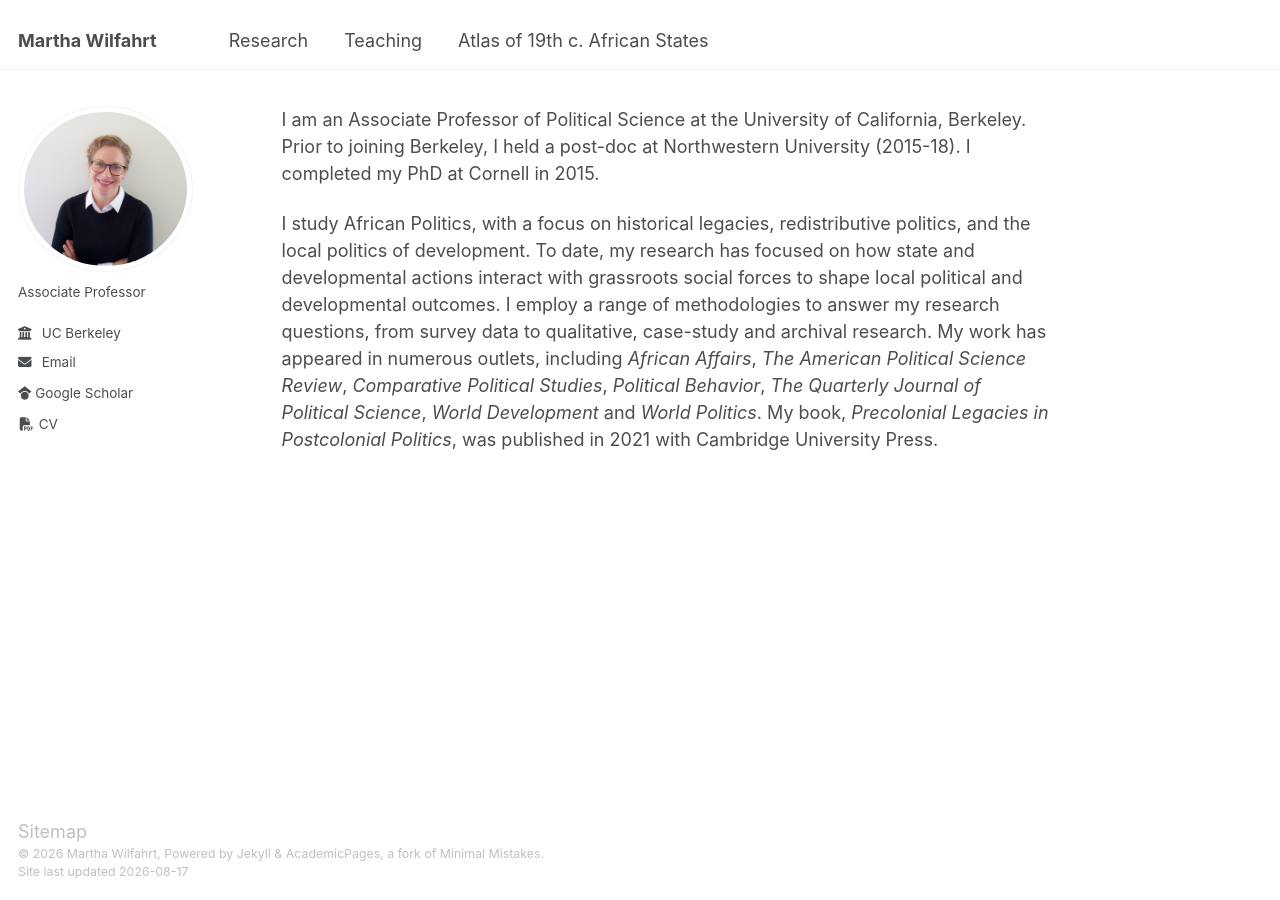
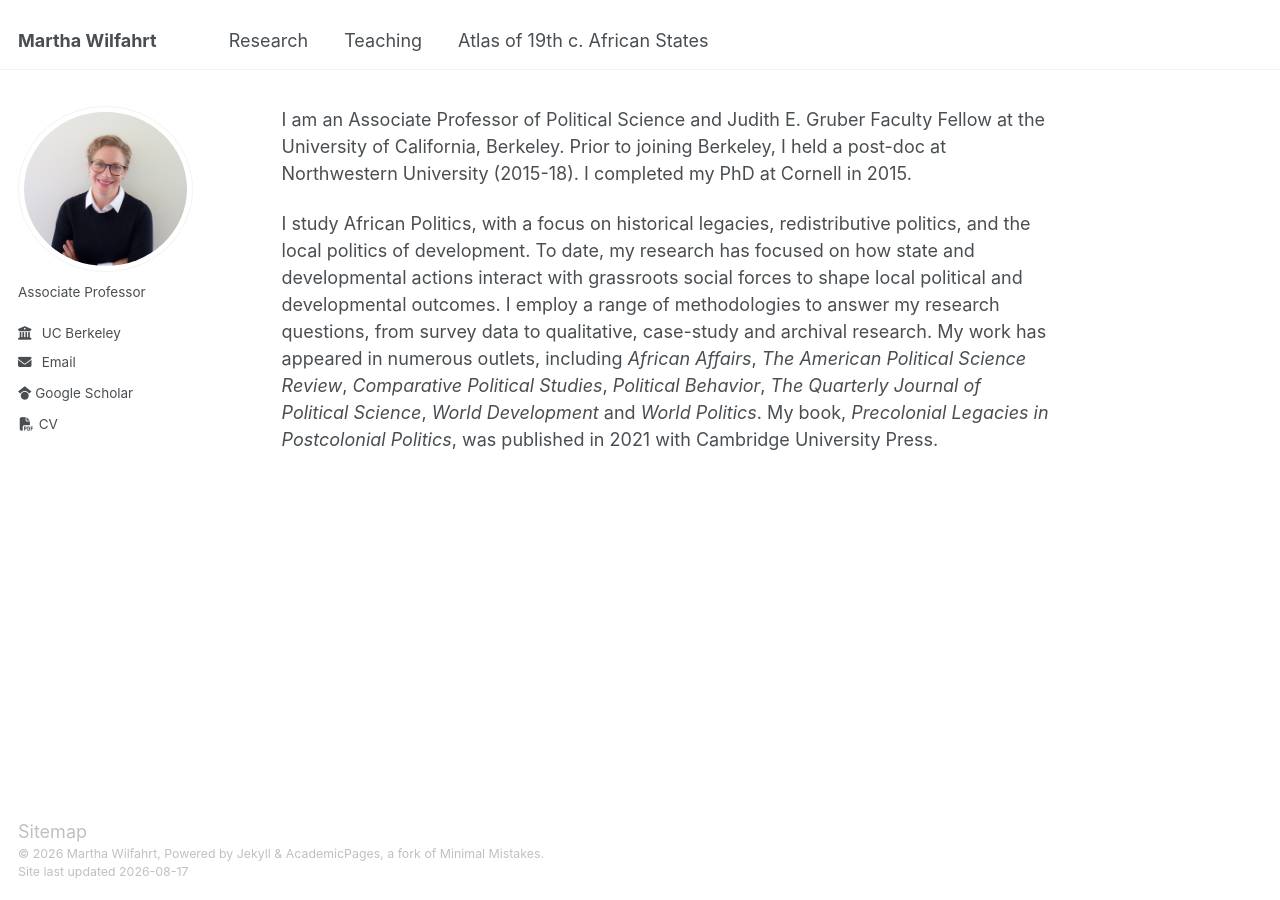
Before and after one commit to martha-wilfahrt/martha-wilfahrt.github.io, a Jekyll site: the page built from _pages/about.md, in a window 1280 px wide. Built offline with Jekyll 4.4.1, drawn with Linux system fonts in a browser that asks for light colours.

Commit message:
Update about.md

```diff
--- a/_pages/about.md
+++ b/_pages/about.md
@@ -7,6 +7,6 @@ redirect_from:
   - /about.html
 ---
 
-I am an Associate Professor of Political Science at the University of California, Berkeley. Prior to joining Berkeley, I held a post-doc at Northwestern University (2015-18). I completed my PhD at Cornell in 2015.
+I am an Associate Professor of Political Science and Judith E. Gruber Faculty Fellow at the University of California, Berkeley. Prior to joining Berkeley, I held a post-doc at Northwestern University (2015-18). I completed my PhD at Cornell in 2015.
 
 I study African Politics, with a focus on historical legacies, redistributive politics, and the local politics of development. To date, my research has focused on how state and developmental actions interact with grassroots social forces to shape local political and developmental outcomes. I employ a range of methodologies to answer my research questions, from survey data to qualitative, case-study and archival research. My work has appeared in numerous outlets, including _African Affairs_, _The American Political Science Review_, _Comparative Political Studies_, _Political Behavior_, _The Quarterly Journal of Political Science_, _World Development_ and _World Politics_.  My book, _Precolonial Legacies in Postcolonial Politics_, was published in 2021 with Cambridge University Press.
```
